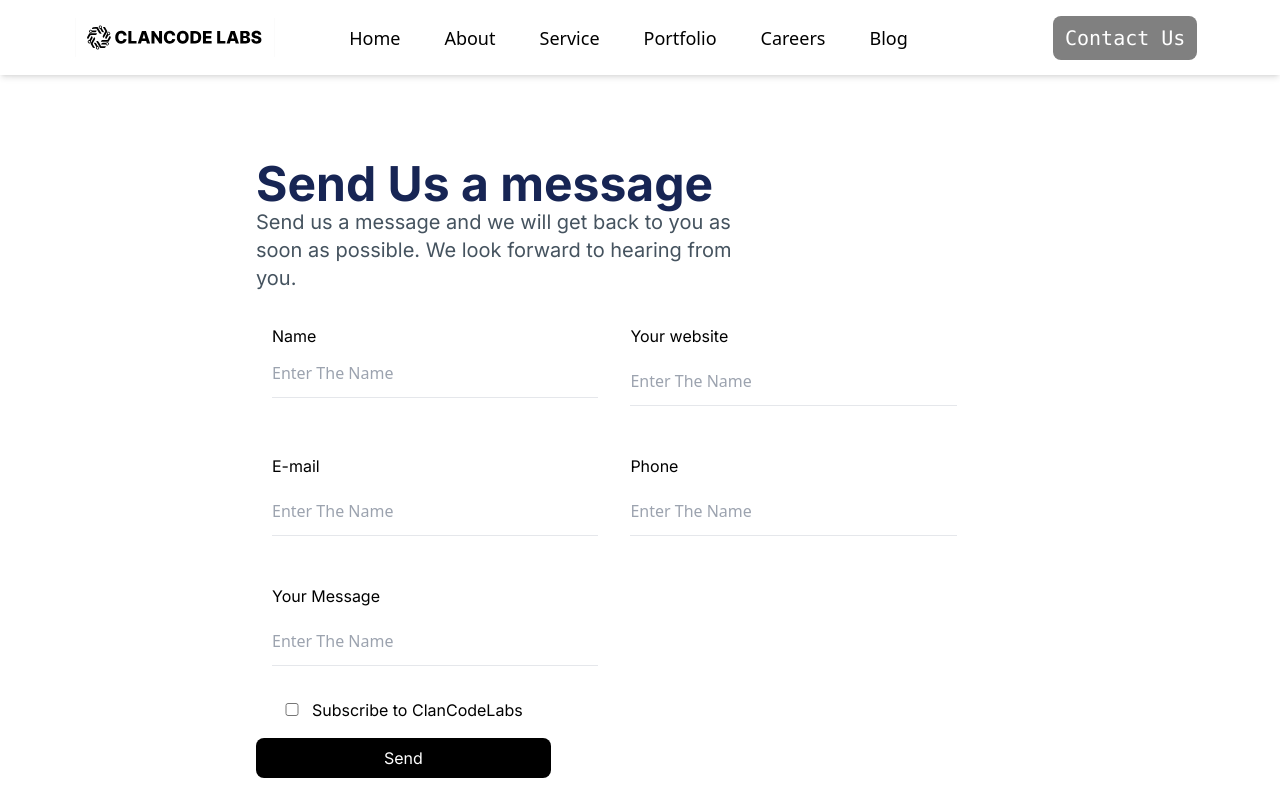
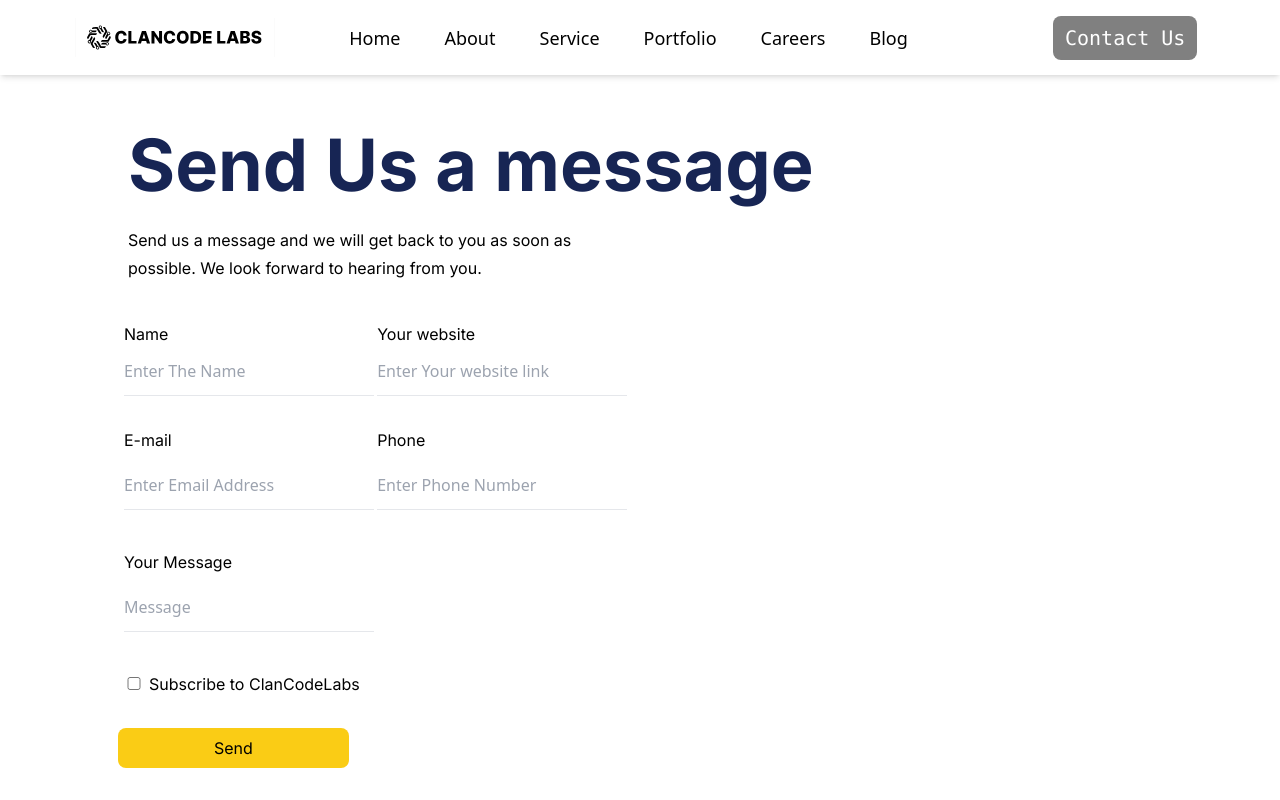
Before and after one commit to arthathagary/clancode-labs-side, a Next.js app: page /contact in a window 1280 px wide. Built offline with nearby package versions, Linux system fonts and the light colour scheme.

Commit message:
Contact us page upgrade

```diff
--- a/src/app/contact/page.js
+++ b/src/app/contact/page.js
@@ -7,62 +7,65 @@ const page = () => {
   return (
     <div className='width-full overflow-x-hidden bg-white h-[140vh] sm:h-[100vh]'>
         <NavBar/>
- <div  className='sm:mt-40 mt-20  flex flex-col justify-center ml-[10%] sm:ml-[20%] '>
-  <h1 className=' text-5xl justify-start font-bold text-blue-950  '>
+ <div  className='md:mt-40 mt-32  flex flex-col justify-center ml-[5%] sm:ml-[10%] '>
+  <h1 className=' lg:text-[72px] text-[48px] md:text-[60px] md:mt-[-40px] mt-5 justify-start mb-10 lg:mb-4 font-bold text-blue-950  '>
     Send Us a message
   </h1>
-  <p className='w-[70%] lg:w-[50%] '>Send us a message and we will get back to you as soon as possible. We look forward to hearing from you.</p>
- <div className='sm:grid ml[-20px] lg:w-[70%] sm:grid-cols-2 sm:grid-rows-3 flex flex-col gap-[-20px]'>
+  <p className='w-[90%] md:w-[60%] lg:w-[60%] xl:w-[40%] text-[16px] mb-2 text-black'>Send us a message and we will get back to you as soon as possible. We look forward to hearing from you.</p>
+ <div className='sm:grid ml-[-20px] lg:w-[70%] md:grid-cols-2 md:grid-rows-3 flex flex-col gap-[-20px]'>
  <div  className='m-0 flex flex-col p-4 mt-4 '>
   <label className=''>
     Name
   </label>
   <input
-      class="peer h-[50px] w-full border-b border-blue-gray-200 bg-transparent  font-sans text-md font-normal text-black outline outline-0 transition-all placeholder-shown:border-b border-black-50 focus:border-blue focus:outline-0 disabled:border-0 disabled:bg-blue-gray-50"
+      class="peer h-[50px] lg:w-[250px] w-full border-b border-blue-gray-200 bg-transparent  font-sans text-md font-normal text-black outline outline-0 transition-all placeholder-shown:border-b border-black-50 focus:border-blue focus:outline-0 disabled:border-0 disabled:bg-blue-gray-50"
       placeholder="Enter The Name "
     />
  </div>
- <div className='m-0 flex flex-col p-4 mt-4'>
-  <label className='mb-2'>
+ <div className='m-0 flex flex-col p-4 mt-4 lg:ml-[-150px]'>
+  <label className=''>
   Your website
   </label><input
-      class="peer h-[50px] w-full border-b border-blue-gray-200 bg-transparent  font-sans text-md font-normal text-black outline outline-0 transition-all placeholder-shown:border-b border-black-50 focus:border-blue focus:outline-0 disabled:border-0 disabled:bg-blue-gray-50"
-      placeholder="Enter The Name "
+      class="peer h-[50px] lg:w-[250px] w-full border-b  border-blue-gray-200 bg-transparent  font-sans text-md font-normal text-black outline outline-0 transition-all placeholder-shown:border-b border-black-50 focus:border-blue focus:outline-0 disabled:border-0 disabled:bg-blue-gray-50"
+      placeholder="Enter Your website link "
     />
  </div>
- <div className='m-0 flex flex-col p-4 mt-4 '>
+ <div className='m-0 flex flex-col p-4 mt-0 '>
   <label className='mb-2'>
   E-mail
   </label><input
-      class="peer h-[50px] w-full border-b border-blue-gray-200 bg-transparent  font-sans text-md font-normal text-black outline outline-0 transition-all placeholder-shown:border-b border-black-50 focus:border-blue focus:outline-0 disabled:border-0 disabled:bg-blue-gray-50"
-      placeholder="Enter The Name "
+      class="peer h-[50px] lg:w-[250px] w-full border-b border-blue-gray-200 bg-transparent  font-sans text-md font-normal text-black outline outline-0 transition-all placeholder-shown:border-b border-black-50 focus:border-blue focus:outline-0 disabled:border-0 disabled:bg-blue-gray-50"
+      placeholder="Enter Email Address "
     />
  </div>
- <div className='m-0 flex flex-col p-4 mt-4 '>
+ <div className='m-0 flex flex-col p-4 mt-0 lg:ml-[-150px] '>
   <label className='mb-2'>
   Phone
   </label><input
-      class="peer h-[50px] w-full border-b border-blue-gray-200 bg-transparent  font-sans text-md font-normal text-black outline outline-0 transition-all placeholder-shown:border-b border-black-50 focus:border-blue focus:outline-0 disabled:border-0 disabled:bg-blue-gray-50"
-      placeholder="Enter The Name "
+      class="peer h-[50px] lg:w-[250px] w-full border-b   border-blue-gray-200 bg-transparent  font-sans text-md font-normal text-black outline outline-0 transition-all placeholder-shown:border-b border-black-50 focus:border-blue focus:outline-0 disabled:border-0 disabled:bg-blue-gray-50"
+      placeholder="Enter Phone Number "
     />
  </div>
- <div className='m-0 flex flex-col p-4 mt-4 sm:mb-0 '>
+ <div className='m-0 flex flex-col p-4 mt-0 sm:mb-0 '>
   <label className='mb-2'>
   Your Message
   </label>
   <input
-      class="peer h-[50px] w-full border-b border-blue-gray-200 bg-transparent  font-sans text-md font-normal text-black outline outline-0 transition-all placeholder-shown:border-b border-black-50 focus:border-blue focus:outline-0 disabled:border-0 disabled:bg-blue-gray-50"
-      placeholder="Enter The Name "
+      class="peer lg:w-[250px] h-[50px] w-full border-b border-blue-gray-200 bg-transparent  font-sans text-md font-normal text-black outline outline-0 transition-all placeholder-shown:border-b border-black-50 focus:border-blue focus:outline-0 disabled:border-0 disabled:bg-blue-gray-50"
+      placeholder="Message "
     />
+
  </div>
  </div>
- <div className='p-4'>
- <input type="checkbox" className='w-10 ' id="tickButton" name="tick" value="selected"></input>
- <label for="tickButton">Subscribe to ClanCodeLabs</label></div>
+ <div className='p-4 ml-[-30px]'>
+ <input type="checkbox" className='w-10 bg-black rounded-md ' id="tickButton" name="tick" value="selected"></input>
+
+ <label for="tickButton" className='mb-10 ml-[-5px] '>Subscribe to ClanCodeLabs</label></div>
  <div>
 
 
-  <button className=' py-2 px-32 mb-10 rounded-lg bg-black text-white ' > Send</button>
+  <button className=' py-2 ml-[-10px] px-[45%] md:px-24 mb-16 mt-4 rounded-lg accent-black bg-yellow-400 text-black ' > Send</button>
+
  </div>
 
  </div>
--- a/src/components/NavBar.jsx
+++ b/src/components/NavBar.jsx
@@ -24,7 +24,7 @@ const NavBar = () => {
 <Link href='/' >
           <div   className='w-[200px] justify-center bg-black'><Image src={Logo}/></div>
         </Link>
-  <ul  className='hidden md:flex md:text-xs  lg:text-lg  '>
+  <ul  className='hidden lg:flex md:text-xs  lg:text-lg  '>
 
     <li className=' p-4 pr-7 scroll-s hover:text-red-700 hover:scale-105'>
     <Link href='/'> Home</Link>
@@ -42,19 +42,19 @@ const NavBar = () => {
 
   </div>
   <div>
-   <button className='font-mono hidden border-none  md:flex items-center justify-center mt-2 type="button" class="focus:outline-none text-white bg-[#808080] hover:bg-black   text-xl rounded-lg f  px-3 py-2 mr-2 mb-2   '><Link href="/contact">Contact Us</Link></button>
+   <button className='font-mono hidden border-none  lg:flex items-center justify-center mt-2 type="button" class="focus:outline-none text-white bg-[#808080] hover:bg-black   text-xl rounded-lg f  px-3 py-2 mr-2 mb-2   '><Link href="/contact">Contact Us</Link></button>
    </div>
 
 
   {/* mobile Icons */}
 
-  <div className=' md:hidden z-50 block cursor-pointer '  onClick={handleHamClick}>
+  <div className=' lg:hidden z-50 block cursor-pointer '  onClick={handleHamClick}>
 
         {!nav?<FaBars size={20}  className=''/>:<FaTimes size={20} className='mt-0 text-black bg-white'/>}
 
   </div>
   {/* Mobile menu */}
-  <div  className={nav ? ' md:hidden text-black  absolute top-0 right-0 bottom-0 left-0 flex justify-center items-center w-full h-screen bg-black  text-center ease-in-out duration-500':'md:hidden  absolute top-0 right-0 bottom-0 left-[-100%] flex justify-center items-center w-full h-screen bg-slate-500  text-center ease-in-out duration-500 '}>
+  <div  className={nav ? ' lg:hidden text-black  absolute top-0 right-0 bottom-0 left-0 flex justify-center items-center w-full h-screen bg-black  text-center ease-in-out duration-500':'lg:hidden  absolute top-0 right-0 bottom-0 left-[-100%] flex justify-center items-center w-full h-screen bg-slate-500  text-center ease-in-out duration-500 '}>
   <ul>
     <li onClick={handleHamClick} className='p-4 text-2xl hover:text-gray-900  text-white '>
       <a href="/">Home</a>
```
